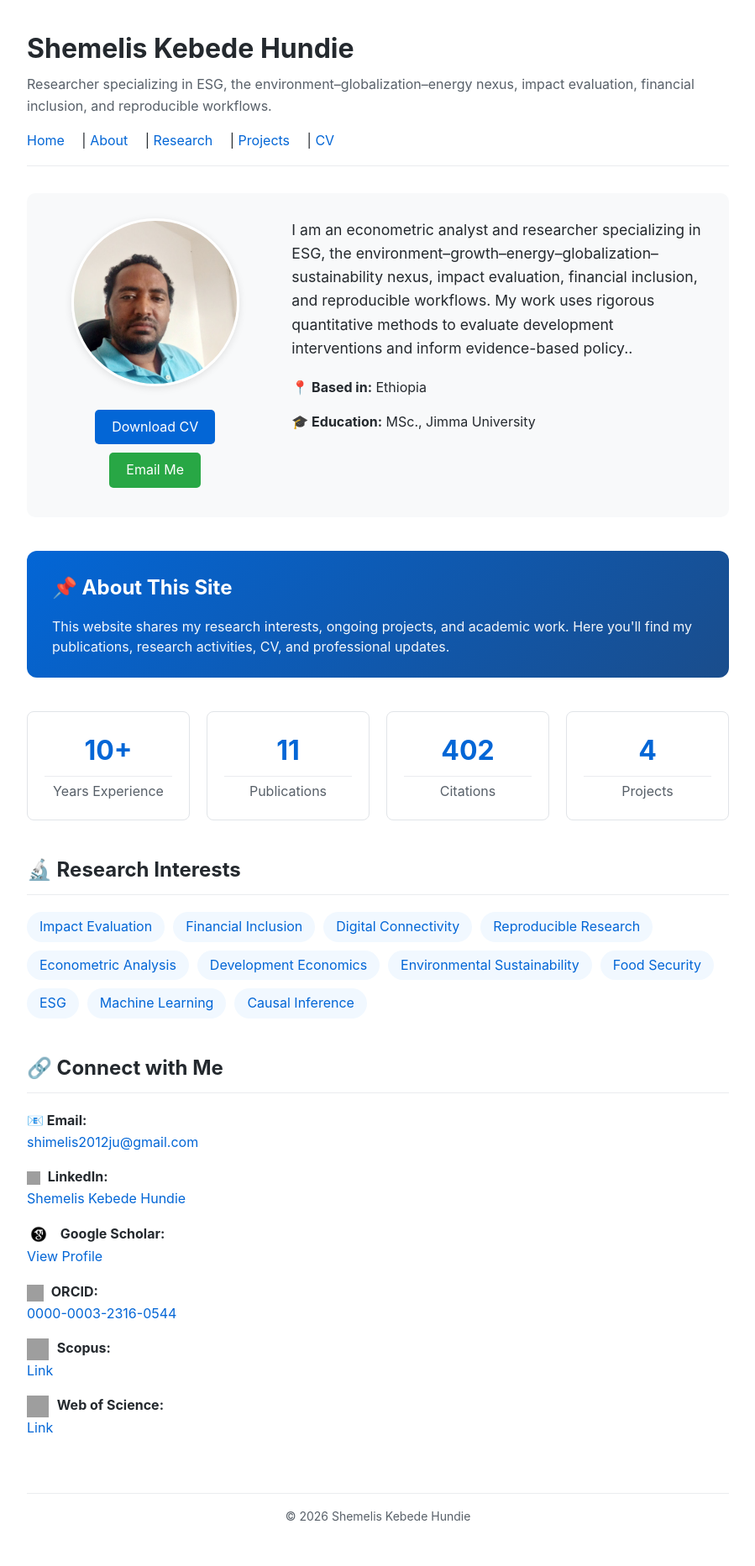
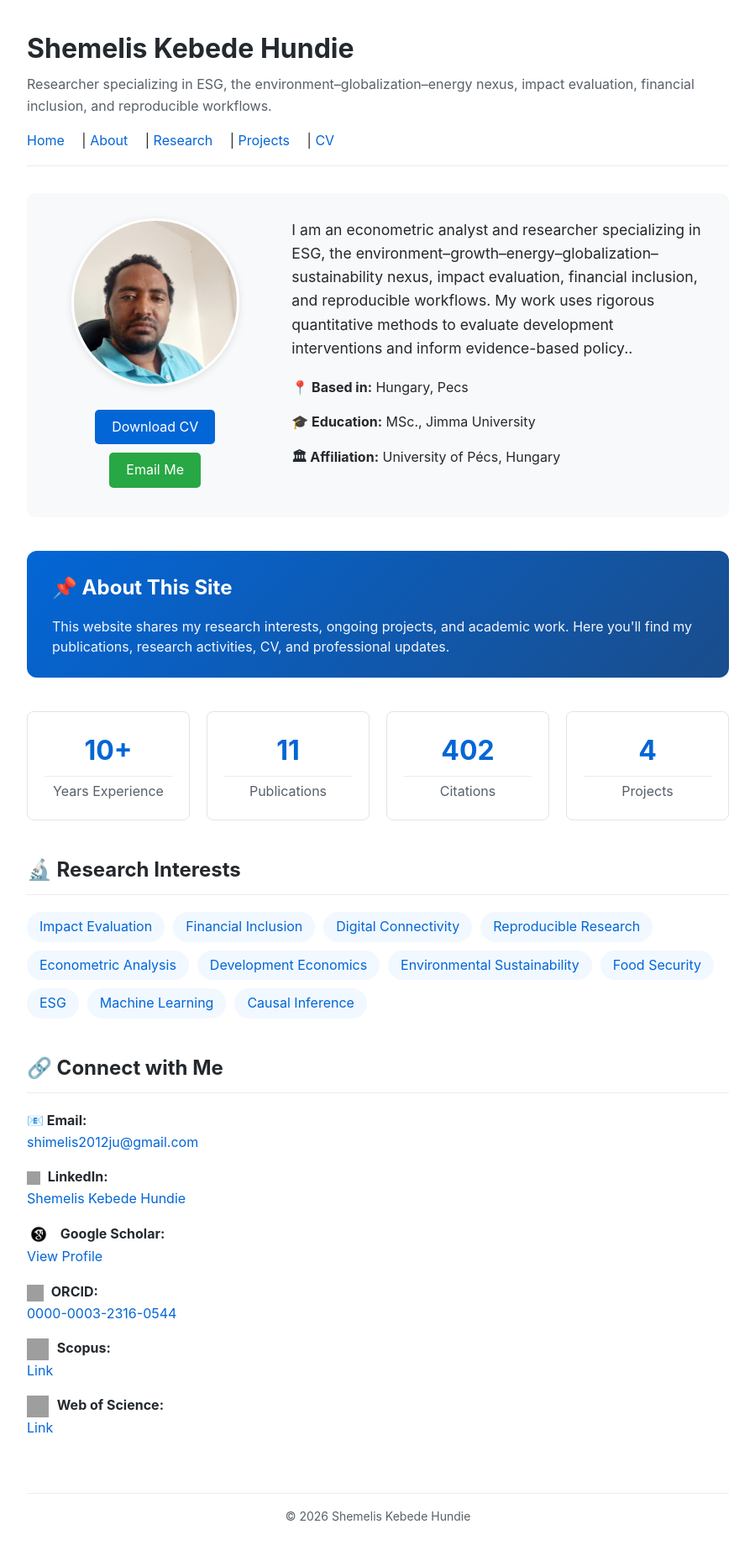
Before and after one commit to ShemelisKHundie/ShemelisKHundie.github.io, a Jekyll site: the page built from index.md, in a window 1280 px wide. Shown: the whole page at 84% size, without its empty margins (190-1089 px from the left). Built offline with Jekyll 4.4.1, drawn with Linux system fonts in a browser that asks for light colours; grey boxes are pictures that could not be loaded.

Commit message:
Update index.md

```diff
--- a/index.md
+++ b/index.md
@@ -36,8 +36,9 @@ title: "Shemelis Kebede Hundie"
     <p style="font-size: 1.1rem; line-height: 1.6;">I am an econometric analyst and researcher specializing in ESG, the environment–growth–energy–globalization–sustainability nexus, impact evaluation, financial inclusion, and reproducible workflows. My work uses rigorous quantitative methods to evaluate development interventions and inform evidence-based policy..</p>
 
     <div style="margin-top: 20px;">
-      <p><strong>📍 Based in:</strong> Ethiopia</p>
+      <p><strong>📍 Based in:</strong> Hungary, Pecs</p>
       <p><strong>🎓 Education:</strong> MSc., Jimma University</p>
+      <p><strong>🏛 Affiliation:</strong> University of Pécs, Hungary</p>
     </div>
   </div>
 </div>
```
